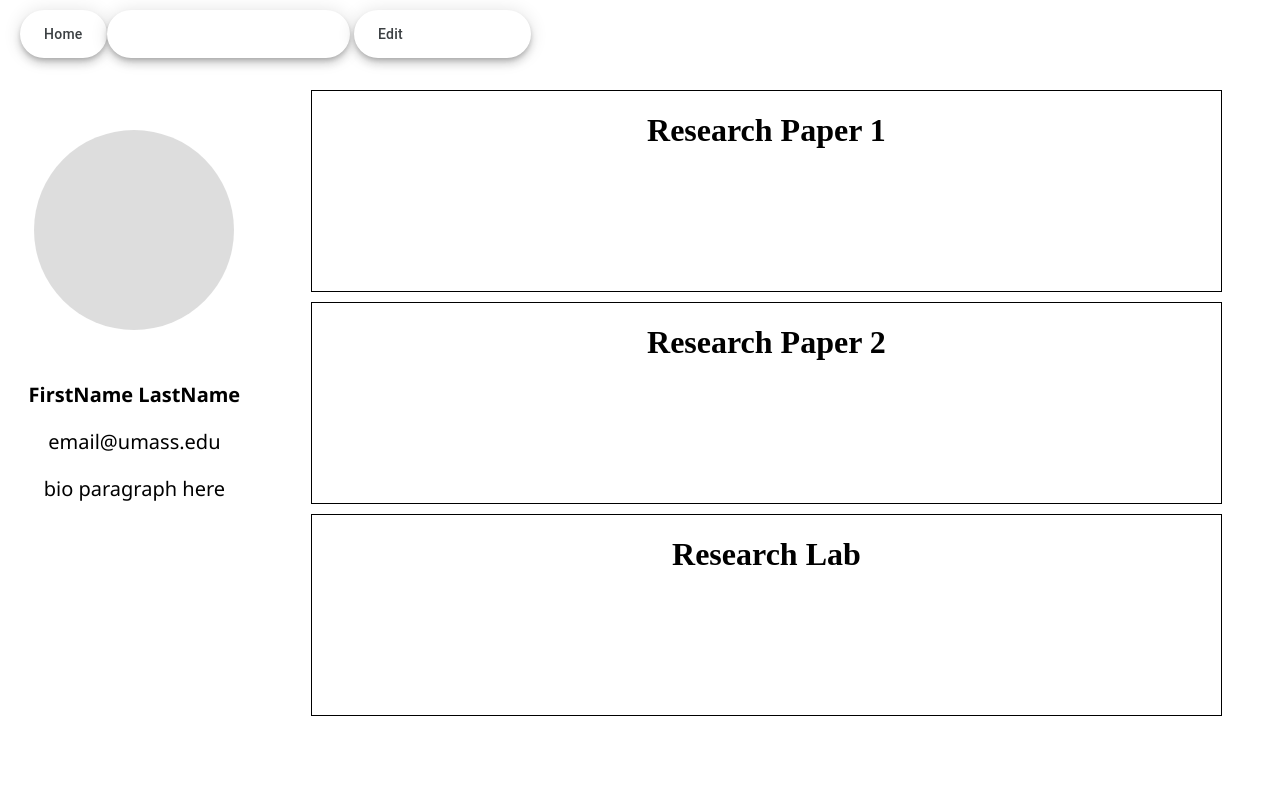
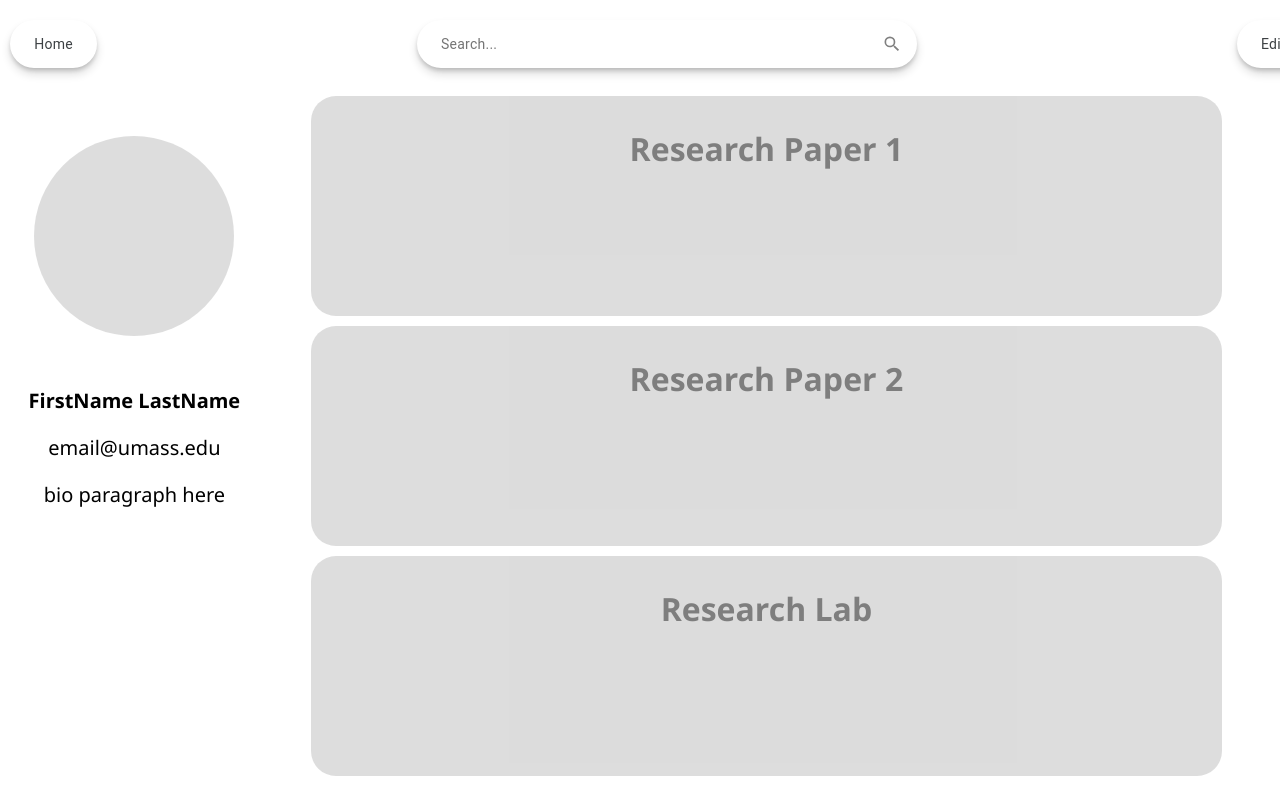
Before and after one commit to bjh26/326project, a website built with Vite: page frontend/src/UserProfilePage/index.html in a window 1280 px wide. Built offline with nearby package versions, Linux system fonts and the light colour scheme.

Commit message:
added search icon and cleaned up research paper blocks

```diff
--- a/frontend/src/UserProfilePage/index.html
+++ b/frontend/src/UserProfilePage/index.html
@@ -7,8 +7,13 @@
   <body>
     <div id="container" class="main-grid">
       <div id="navbar" class="top-row">
-        <input type="button" id="toHome" value="Home" class="nav-button">
-        <input type="text" id="search">
+        <input type="button" id="home" value="Home" class="nav-button">
+        <div class="search-container">
+            <input type="text" id="search" placeholder="Search...">
+            <svg class="search-icon" xmlns="http://www.w3.org/2000/svg" viewBox="0 0 24 24">
+                <path fill="gray" d="M15.5 14h-.79l-.28-.27A6.471 6.471 0 0016 9.5 6.5 6.5 0 109.5 16c1.61 0 3.09-.59 4.23-1.57l.27.28v.79l5 4.99L20.49 19l-4.99-5zm-6 0A4.5 4.5 0 119.5 5a4.5 4.5 0 010 9z"/>
+            </svg>
+        </div>
         <input type="button" id="edit" value="Edit" class="nav-button"> <!-- only shows up if you're viewing your own profile page -->
       </div>
       <div id="sideColumn" class="left-column">
--- a/frontend/src/UserProfilePage/styles.css
+++ b/frontend/src/UserProfilePage/styles.css
@@ -6,19 +6,39 @@
 
 #navbar {
     grid-row: 1;
-    width: 100%; /* Full width */
+    grid-column: 1 / -1;
+    width: 100vw; /* Full width */
     padding: 10px 20px; /* Adds some spacing */
     position: fixed; /* Keeps it at the top when scrolling */
-    top: 0;
+    top: 10px;
     left: 0;
+    right: 0;
+    display: flex; /* Use flexbox */
+    justify-content: center; /* Center horizontally */
+    align-items: center; /* Center vertically */
+    gap: 25%; /* Space between elements */
 }
 
-#toHome {
-    float: left;
+.search-container {
+    position: relative;
+    display: inline-block;
 }
 
-#edit {
-    padding-right: 10%;
+#search {
+    min-width: 500px;
+    padding: 10px 40px 10px 20px; /* Padding to make space for the icon */
+    border: 2px solid maroon;
+    border-radius: 24px;
+}
+
+.search-icon {
+    position: absolute;
+    right: 15px;
+    top: 50%;
+    transform: translateY(-50%);
+    width: 20px;
+    height: 20px;
+    pointer-events: none; /* Prevent clicks on the icon */
 }
 
 .left-column {
@@ -36,10 +56,6 @@
     margin: 20% auto;
     /* animation: pulse 4s infinite; */
     opacity: 50%;
-}
-
-.dot:hover {
-    opacity: 100%;
 }
 
 @keyframes pulse {
@@ -62,38 +78,47 @@
 }
 
 .research-element {
-    border: 1px solid black;
+    border-radius: 25px;
+    /* background-color: rgb(187, 187, 187, 0.5); */
+    background-color: #bbb;
+    opacity: 50%;
     margin: 10px;
     text-align: center;
     min-width: 500px;
     min-height: 200px;
+    font-family: 'Segoe UI', Tahoma, Geneva, Verdana, sans-serif;
+    padding: 10px;
+}
+
+.dot:hover, .research-element:hover {
+    opacity: 100%;
 }
 
 /* from https://getcssscan.com/css-buttons-examples */
 
 .nav-button, #search {
-  align-items: center;
-  appearance: none;
+  /* align-items: center; */
+  /* appearance: none; */
   background-color: #fff;
   border-radius: 24px;
   border-style: none;
-  box-shadow: rgba(0, 0, 0, .2) 0 3px 5px -1px,rgba(0, 0, 0, .14) 0 6px 10px 0,rgba(0, 0, 0, .12) 0 1px 18px 0;
+  box-shadow: rgba(0, 0, 0, .2) 0 3px 5px -1px,rgba(0, 0, 0, .14) 0 6px 10px 0;
   box-sizing: border-box;
   color: #3c4043;
   cursor: pointer;
-  display: inline-flex;
-  fill: currentcolor;
+  /* display: inline-flex; */
+  /* fill: currentcolor; */
   font-family: "Google Sans",Roboto,Arial,sans-serif;
   font-size: 14px;
-  font-weight: 500;
+  /* font-weight: 500; */
   height: 48px;
-  justify-content: center;
+  /* justify-content: center; */
   letter-spacing: .25px;
   line-height: normal;
   max-width: 100%;
-  overflow: visible;
+  /* overflow: visible; */
   padding: 2px 24px;
-  position: relative;
+  /* position: relative;
   text-align: center;
   text-transform: none;
   transition: box-shadow 280ms cubic-bezier(.4, 0, .2, 1),opacity 15ms linear 30ms,transform 270ms cubic-bezier(0, 0, .2, 1) 0ms;
@@ -102,7 +127,7 @@
   touch-action: manipulation;
   width: auto;
   will-change: transform,opacity;
-  z-index: 0;
+  z-index: 0; */
 }
 
 .nav-button:hover {
@@ -110,12 +135,12 @@
   color: maroon;
 }
 
-.nav-button:active {
+.nav-button:active, #search:active {
   box-shadow: 0 4px 4px 0 rgb(60 64 67 / 30%), 0 8px 12px 6px rgb(60 64 67 / 15%);
   outline: none;
 }
 
-.nav-button:focus {
+.nav-button:focus, #search:focus {
   outline: none;
   border: 2px solid maroon;
 }
```
